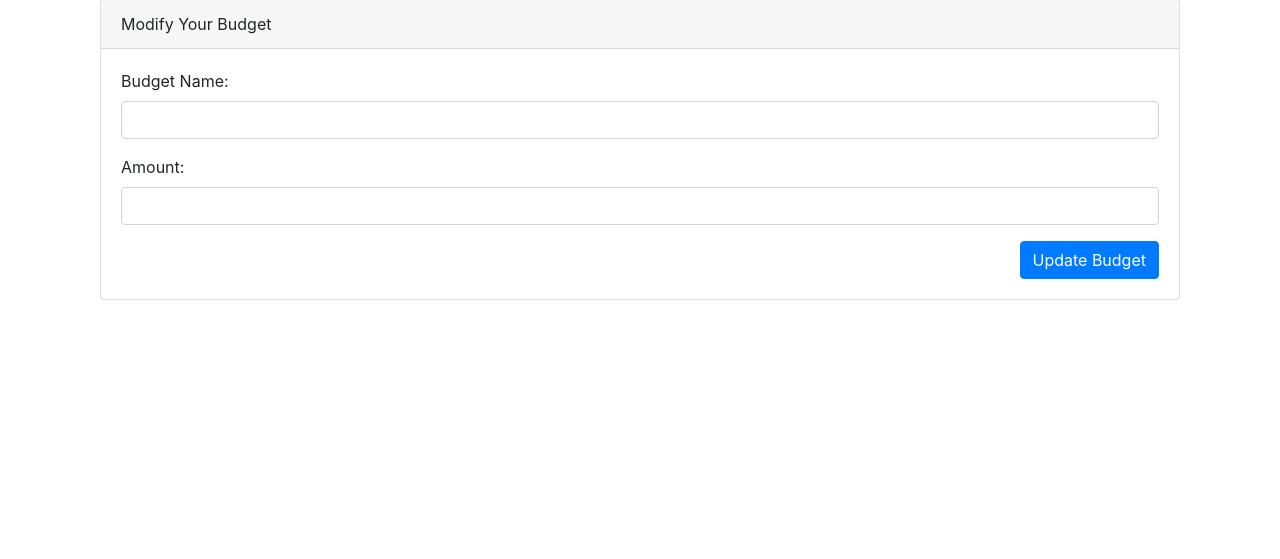
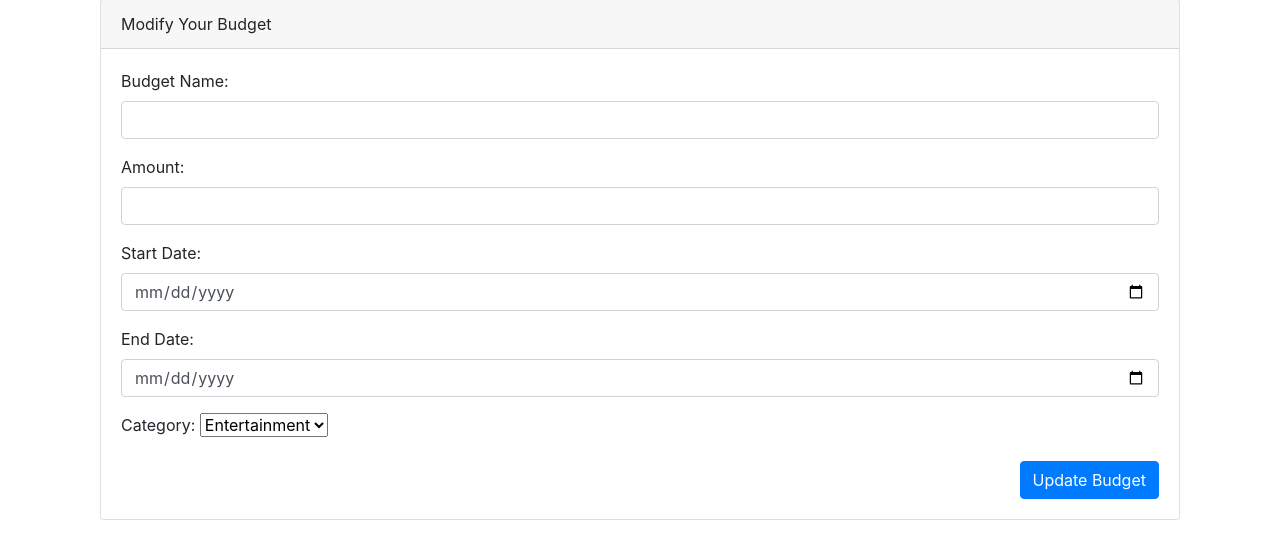
Before and after one commit to G0dzilla21/budget_app_flask, a Flask app: template templates/edit_budget.html in a window 1280 px wide. Shown: the part 177-736 px from the top of the page. Run offline with Flask 3, Linux system fonts and the light colour scheme; the template is opened without the code that fills it, so the values that code supplies are empty; parts of the project's set-up code (start-up, migrations or seed data) failed here and were passed over; some libraries are stand-ins or nearby versions.

Commit message:
Added categories, stat and end date, and transactions to budgets.

```diff
--- a/app.py
+++ b/app.py
@@ -111,12 +111,20 @@ def create_budget():
     if "user_id" in session:
         budget_name = request.form["budget_name"]
         budget_amount = float(request.form["budget_amount"])
+        start_date = request.form["start_date"]
+        end_date = request.form["end_date"]
+        category = request.form["budget_category"]
+
         budgets_collection.insert_one({
             "user_id": session["user_id"],
             "name": budget_name,
             "amount": budget_amount,
-            "date_created": datetime.utcnow()
-        })
+            "date_created": datetime.utcnow(),
+            "startDate": start_date,
+            "endDate": end_date,
+            "category":  category,
+            "transactions": []
+    })
         return redirect("/")
     else:
         return redirect("/login")
@@ -143,12 +151,19 @@ def update_budget(budget_id):
     if "user_id" in session:
         new_name = request.form["budget_name"]
         new_amount = float(request.form["budget_amount"])
+        start_date = request.form["start_date"]
+        end_date = request.form["end_date"]
+        category = request.form["budget_category"]
 
         budgets_collection.update_one(
             {"_id": ObjectId(budget_id), "user_id": session["user_id"]},
             {"$set": {
                 "name": new_name,
-                "amount": new_amount
+                "amount": new_amount,
+                "startDate": start_date,
+                "endDate": end_date,
+                "category":  category,
+                "transactions": []
             }}
         )
 
--- a/templates/edit_budget.html
+++ b/templates/edit_budget.html
@@ -17,6 +17,23 @@
                     <label for="budget_amount" class="form-label">Amount:</label>
                     <input type="number" id="budget_amount" name="budget_amount" class="form-control" value="{{ budget.amount }}" step="0.01" required>
                 </div>
+
+                <div class="mb-3">
+                    <label for="start_date" class="form-label">Start Date:</label>
+                    <input type="date" id="start_date" name="start_date" class="form-control" value="{{ budget.start_date }}" required>
+                </div>
+                <div class="mb-3">
+                    <label for="end_date" class="form-label">End Date:</label>
+                    <input type="date" id="end_date" name="end_date" class="form-control" value="{{ budget.end_date }}" required>
+                </div>
+                <div class="mb-3">
+                    <label for="budget_category" class="form-label">Category:</label>
+                    <select id="budget_category" name="budget_category" class="form-select" required>
+                        <option value="Entertainment" {% if budget.category == 'Entertainment' %}selected{% endif %}>Entertainment</option>
+                        <option value="Utilities" {% if budget.category == 'Utilities' %}selected{% endif %}>Utilities</option>
+                        <option value="Food" {% if budget.category == 'Food' %}selected{% endif %}>Food</option>
+                    </select>
+                </div>
                 <div class="d-flex justify-content-end">
                     <input type="submit" value="Update Budget" class="btn btn-primary">
                 </div>
```
Also changed, not shown: templates/index.html (+26 -1 lines), static/css/index.css (line endings or trailing spaces).
